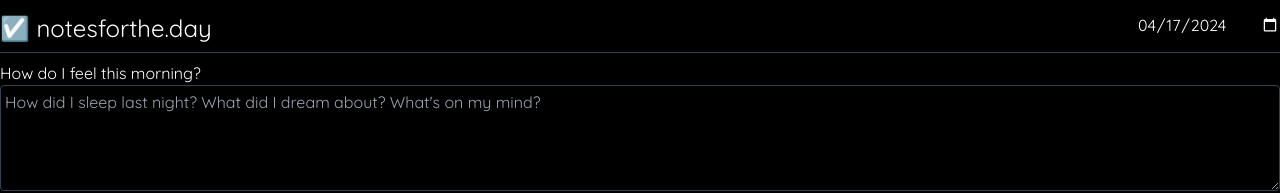
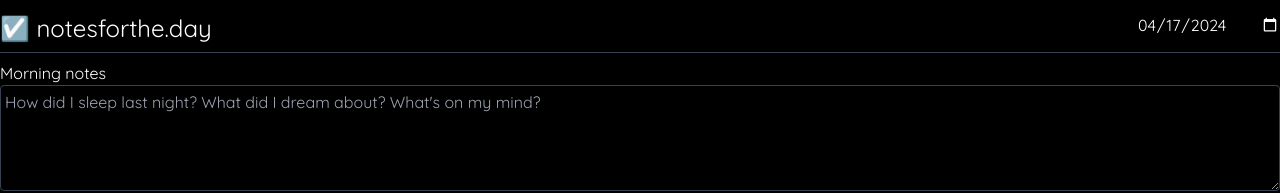
Before and after one commit to jamesondh/notesforthe.day, a React (Vite) app: page / in a window 1280 px wide. Shown: the top 193 px of the page. Built offline with nearby package versions, Linux system fonts and the light colour scheme.

Commit message:
add apple icon

```diff
--- a/src/App.tsx
+++ b/src/App.tsx
@@ -71,7 +71,7 @@ export default function App() {
     <div className="container mx-auto">
       <Header date={date} setDate={setDate} />
 
-      <p>How do I feel this morning?</p>
+      <p>Morning notes</p>
       <Textarea
         placeholder="How did I sleep last night? What did I dream about? What's on my mind?"
         value={morningNotes}
```
Also changed, not shown: index.html (+1 -0 lines), assets/checkmark.png (added).
